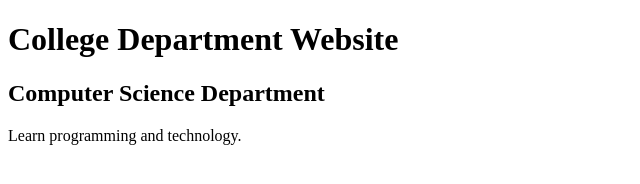
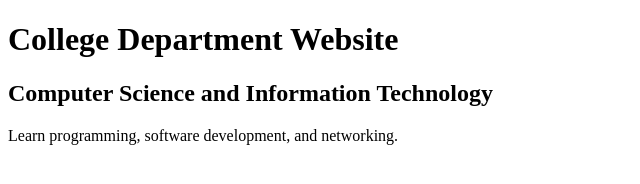
Before and after one commit to aayyuxhh/CollegeDepartment, a plain HTML site: page index.html in a window 1280 px wide. Shown: the whole page, without its empty margins (0-640 px from the left). Drawn offline with Linux system fonts and the light colour scheme.

Commit message:
Resolve merge conflict

```diff
--- a/index.html
+++ b/index.html
@@ -5,7 +5,7 @@
 </head>
 <body>
     <h1>College Department Website</h1>
-    <h2>Computer Science Department</h2>
-    <p>Learn programming and technology.</p>
+    <h2>Computer Science and Information Technology</h2>
+    <p>Learn programming, software development, and networking.</p>
 </body>
 </html>
```
